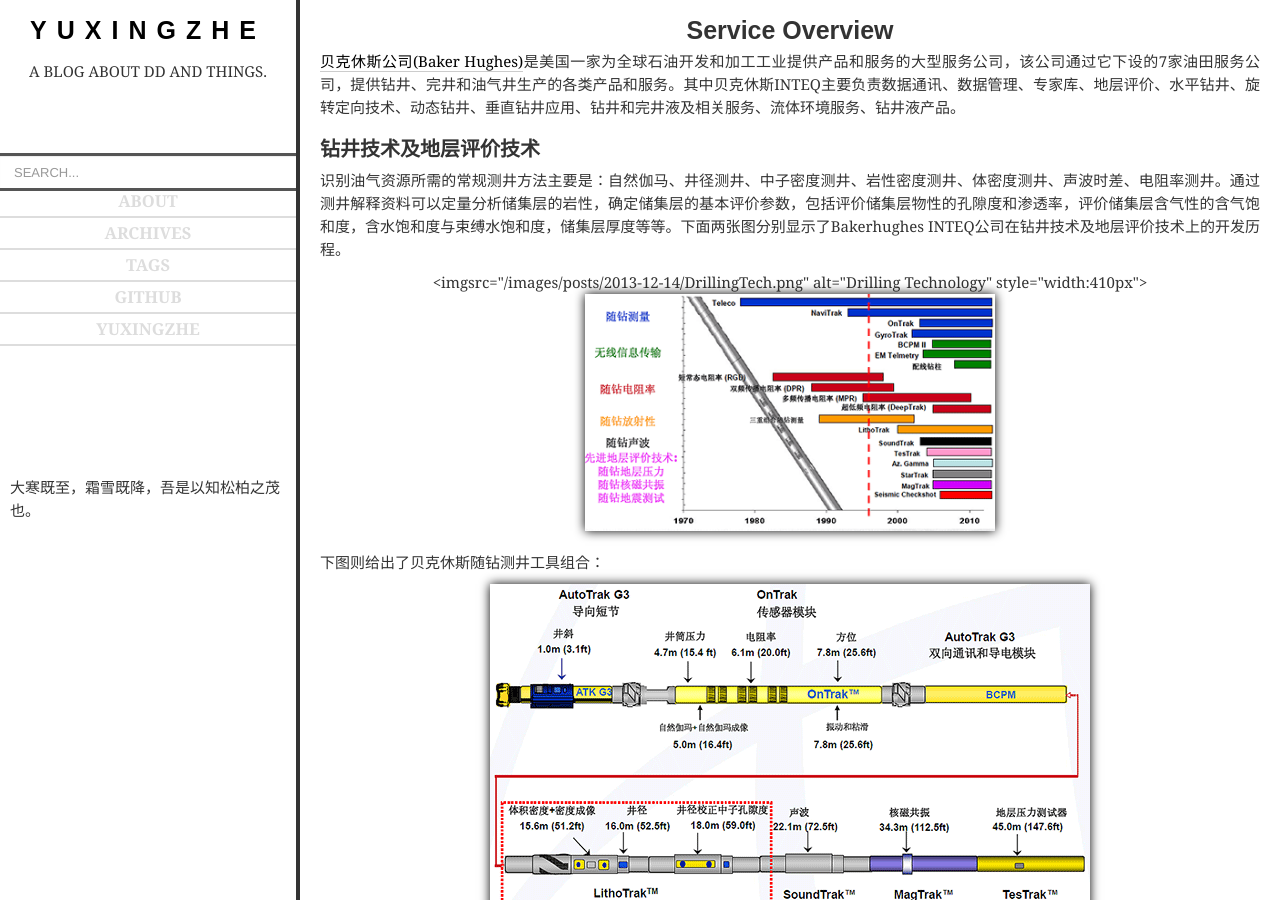
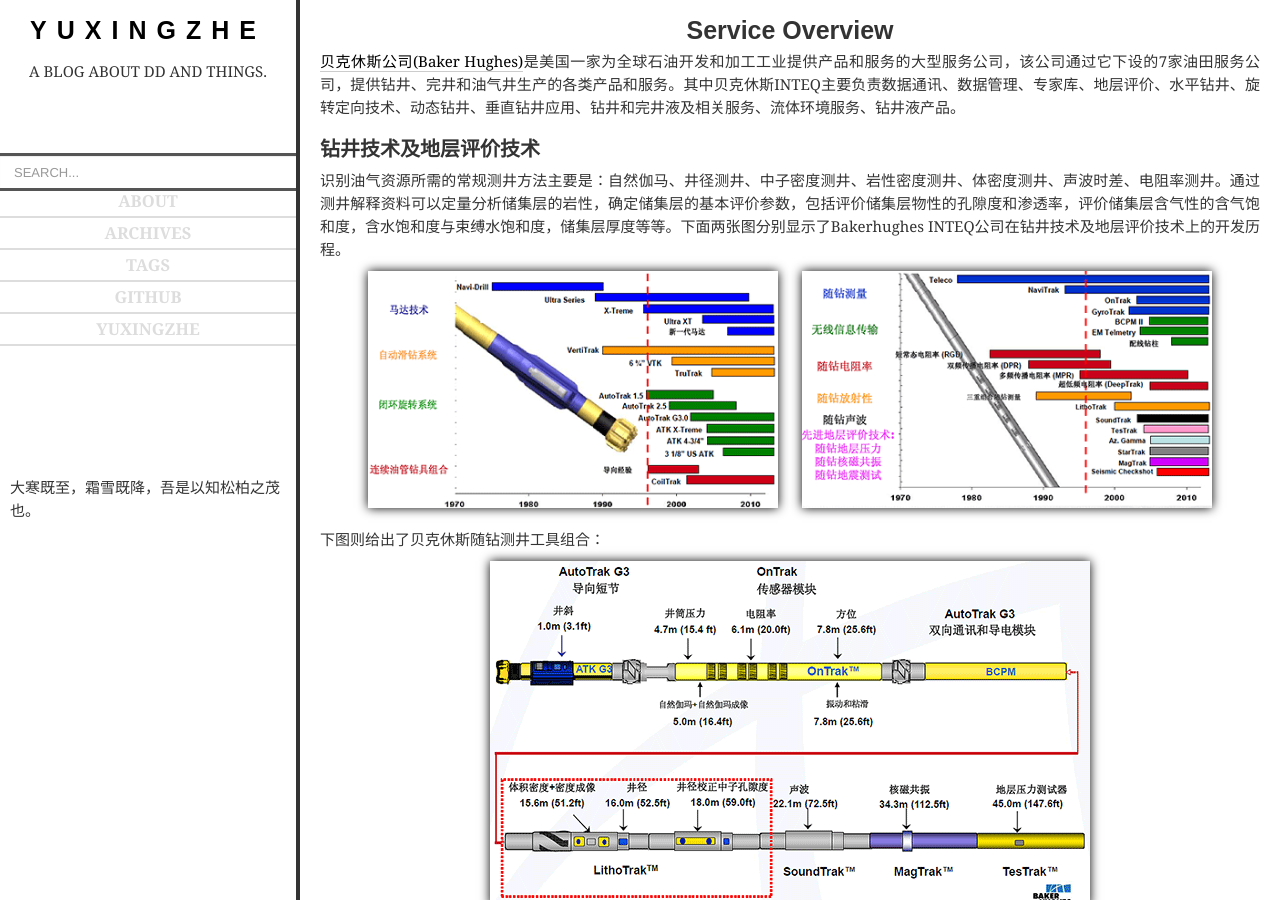
Before and after one commit to YUXINGZHE/yuxingzhe.github.com, a Jekyll site: the page built from _posts/2013/2013-10-06-Service-Overview.md, in a window 1280 px wide and 900 px high. Built offline with Jekyll 4.4.1, drawn with Linux system fonts in a browser that asks for light colours; nearby versions of some CDN libraries; comment, search, counter and statistics services are not loaded.

```diff
--- a/_posts/2013/2013-10-06-Service-Overview.md
+++ b/_posts/2013/2013-10-06-Service-Overview.md
@@ -12,7 +12,7 @@
 
 识别油气资源所需的常规测井方法主要是：自然伽马、井径测井、中子密度测井、岩性密度测井、体密度测井、声波时差、电阻率测井。通过测井解释资料可以定量分析储集层的岩性，确定储集层的基本评价参数，包括评价储集层物性的孔隙度和渗透率，评价储集层含气性的含气饱和度，含水饱和度与束缚水饱和度，储集层厚度等等。下面两张图分别显示了Bakerhughes INTEQ公司在钻井技术及地层评价技术上的开发历程。
 
-<p style="text-align:center"> <imgsrc="/images/posts/2013-12-14/DrillingTech.png" alt="Drilling Technology" style="width:410px">
+<p style="text-align:center"> <img src="/images/posts/2013-12-14/DrillingTech.png" alt="Drilling Technology" style="width:410px">
 <img src="/images/posts/2013-12-14/FormationEvalTech.png" alt="Formation Evaluation Technology" style="width:410px"> </p>
 
 下图则给出了贝克休斯随钻测井工具组合：
```
